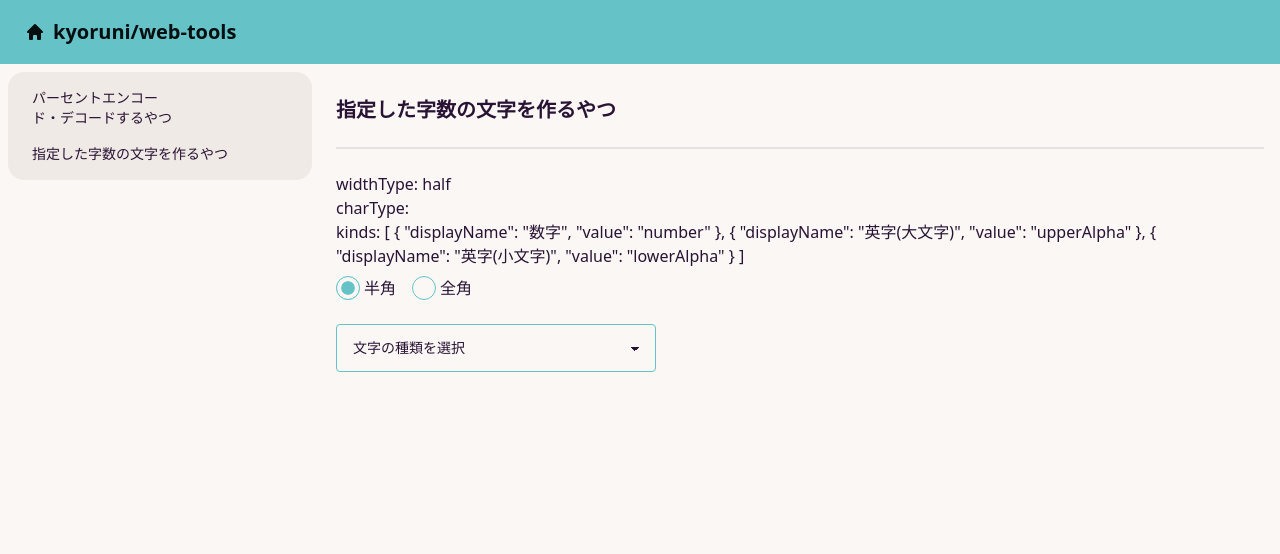
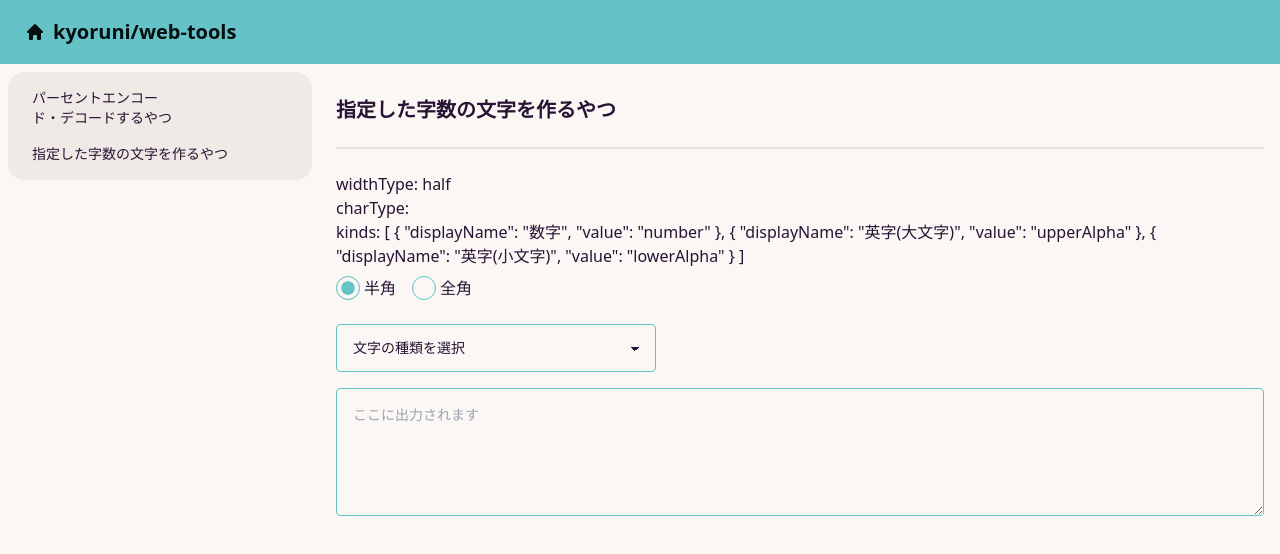
Before and after one commit to kyoruni/web-tools, a Nuxt app: page /string-generator in a window 1280 px wide. Shown: the top 554 px of the page. Built offline with nearby package versions, Linux system fonts and the light colour scheme.

Commit message:
:wrench: 出力用の領域を表示

```diff
--- a/pages/string-generator.vue
+++ b/pages/string-generator.vue
@@ -16,6 +16,7 @@
         {{ kind.displayName }}
       </option>
     </select>
+    <textarea class="textarea textarea-primary textarea-md w-full h-32 rounded mt-4 mb-4" placeholder="ここに出力されます" v-model="outputText"></textarea>
   </div>
 </template>
 
@@ -24,6 +25,7 @@ import { ref, onMounted } from 'vue';
 const widthType = ref('half'); // half or full
 const charType = ref('');
 const kinds = ref([]);
+const outputText = ref('');
 
 const radioClass = 'radio radio-primary';
 const labelClass = 'label cursor-pointer';
```
